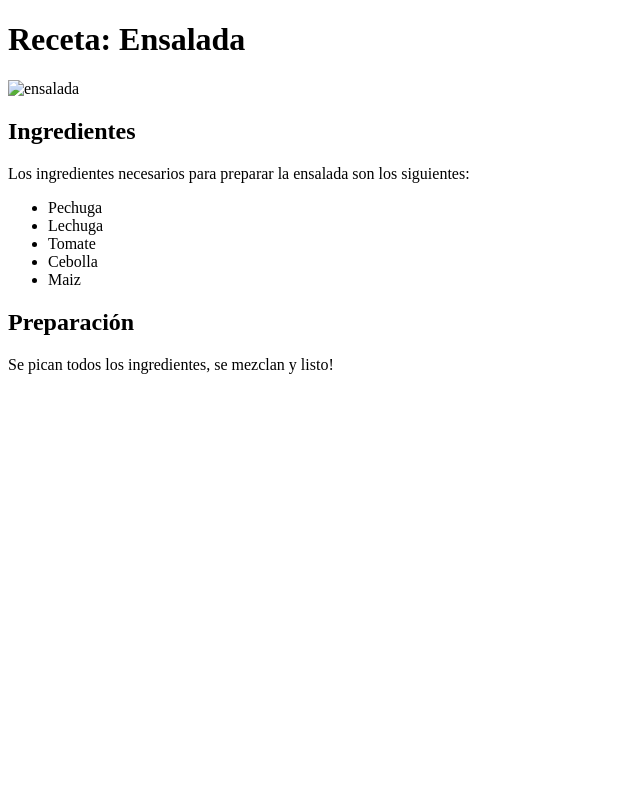
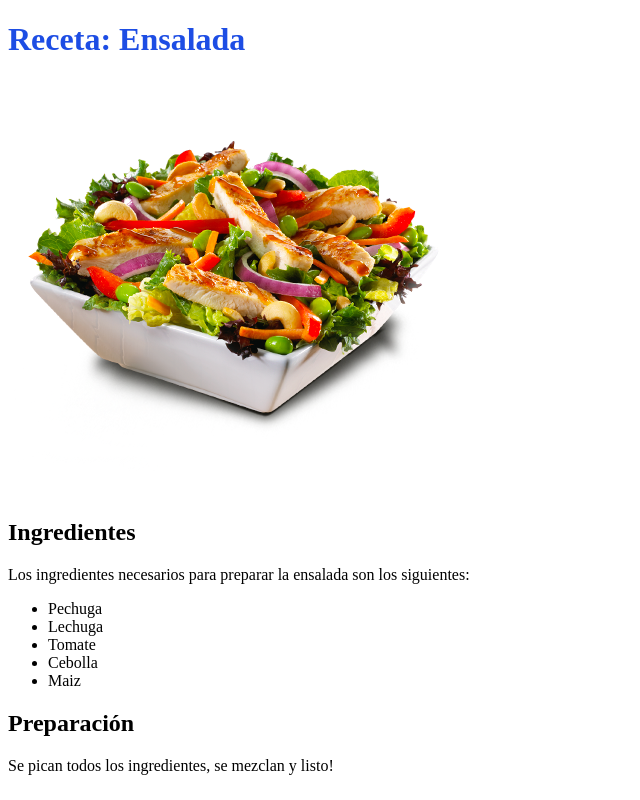
Before and after one commit to Blackstar84/nivelacion-mir, a plain HTML site: page ejercicio2/index.html in a window 1280 px wide. Shown: the whole page, without its empty margins (0-640 px from the left). Drawn offline with Linux system fonts and the light colour scheme.

Commit message:
Agrega estilos al segundo ejercicio

```diff
--- /dev/null
+++ b/ejercicio2/estilos.css
@@ -0,0 +1,3 @@
+h1{
+    color: #1d4de4;
+}
--- a/ejercicio2/index.html
+++ b/ejercicio2/index.html
@@ -5,6 +5,7 @@
     <meta http-equiv="X-UA-Compatible" content="IE=edge">
     <meta name="viewport" content="width=device-width, initial-scale=1.0">
     <title>Mi Receta</title>
+    <link rel="stylesheet" href="estilos.css">
 </head>
 <body>
     <h1>Receta: Ensalada</h1>
```
Also changed, not shown: ejercicio2/salad.png (added).
